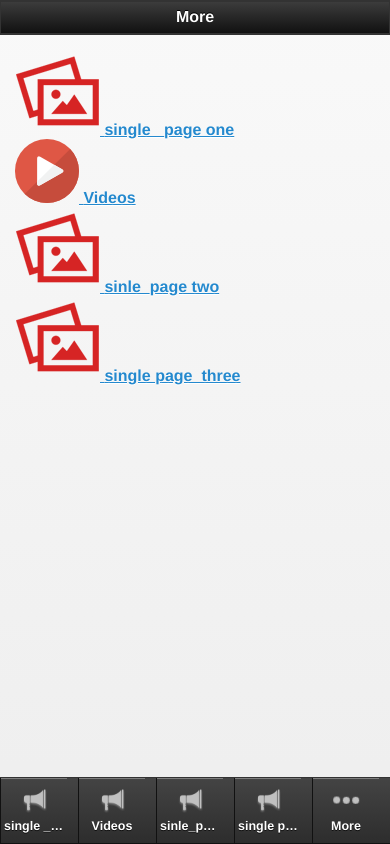
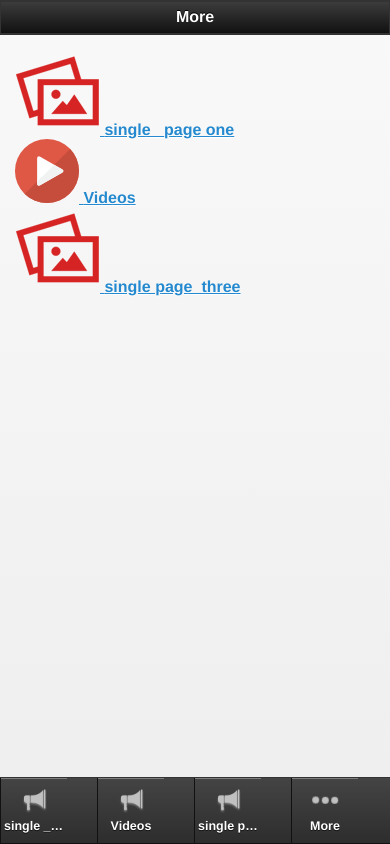
Before and after one commit to jarnailboparai/neha_12_singlepage_564, a plain HTML site: page more.html in a window 390 px wide. Drawn offline with Linux system fonts and the light colour scheme.

Commit message:
neha_12_singlepage_564

```diff
--- a/more.html
+++ b/more.html
@@ -113,15 +113,6 @@
 	</div>
 
 			<div class="app_feature_list">
-			<a class="item link" href="staticpage_3186.html" rel="external" data-ajax="flase"  >
-																	<img src="images/staticpage.png " />
-										</a>
-		<a href="staticpage_3186.html" rel="external" data-ajax="flase"  >
-				<label>sinle_page two</label>
-		</a>
-	</div>
-
-			<div class="app_feature_list">
 			<a class="item link" href="staticpage_3187.html" rel="external" data-ajax="flase"  >
 																	<img src="images/staticpage.png " />
 										</a>
@@ -142,7 +133,7 @@
 
             <style> .nav-glyphish-example .ui-btn .ui-btn-inner { padding-top: 40px !important; width: 60px!important;}		.nav-glyphish-example .ui-btn .ui-icon { width: 30px!important; height: 30px!important; margin-left: -15px !important; box-shadow: none!important; -moz-box-shadow: none!important; -webkit-box-shadow: none!important; -webkit-border-radius: 0 !important; border-radius: 0 !important; }#tab1 .ui-icon { background:  url("icons_tech_1579.png") 50% 50% no-repeat; background-size: 50px 50px; }#tab2 .ui-icon { background:  url("icons_communication_1092.png") 50% 50% no-repeat; background-size: 50px 50px; }#tab3 .ui-icon { background:  url("64Px_-_504-11.png") 50% 50% no-repeat; background-size: 30px 30px; }#tab4 .ui-icon { background:  url("64Px_-_504-210.png") 50% 50% no-repeat; background-size: 30px 30px; }#tab5 .ui-icon { background:  url("more.png") 50% 50% no-repeat; background-size: 30px 30px; }</style>
 
-            <div data-role="footer" data-position="fixed" class="nav-glyphish-example" data-id="myfooter" data-theme="a" data-tap-toggle="false"><div data-role="navbar" class="nav-glyphish-example"><ul><li><a href="staticpage_3184.html" id="tab2" data-icon="custom" rel="external"  data-gourl="staticpage_3184.html" class="" onclick="window.open('staticpage_3184.html','_self', 'location=yes')">single _page one</a></li><li><a href="video_3185.html" id="tab2" data-icon="custom" rel="external"  data-gourl="video_3185.html" class="" onclick="window.open('video_3185.html','_self', 'location=yes')">Videos</a></li><li><a href="staticpage_3186.html" id="tab2" data-icon="custom" rel="external"  data-gourl="staticpage_3186.html" class="" onclick="window.open('staticpage_3186.html','_self', 'location=yes')">sinle_page two</a></li><li><a href="staticpage_3187.html" id="tab2" data-icon="custom" rel="external"  data-gourl="staticpage_3187.html" class="" onclick="window.open('staticpage_3187.html','_self', 'location=yes')">single page_three</a></li><li><a href="more.html" id="tab5" data-icon="custom" rel="external">More</a></li></ul></div></div>
+            <div data-role="footer" data-position="fixed" class="nav-glyphish-example" data-id="myfooter" data-theme="a" data-tap-toggle="false"><div data-role="navbar" class="nav-glyphish-example"><ul><li><a href="staticpage_3184.html" id="tab2" data-icon="custom" rel="external"  data-gourl="staticpage_3184.html" class="" onclick="window.open('staticpage_3184.html','_self', 'location=yes')">single _page one</a></li><li><a href="video_3185.html" id="tab2" data-icon="custom" rel="external"  data-gourl="video_3185.html" class="" onclick="window.open('video_3185.html','_self', 'location=yes')">Videos</a></li><li><a href="staticpage_3187.html" id="tab2" data-icon="custom" rel="external"  data-gourl="staticpage_3187.html" class="" onclick="window.open('staticpage_3187.html','_self', 'location=yes')">single page_three</a></li><li><a href="more.html" id="tab5" data-icon="custom" rel="external">More</a></li></ul></div></div>
 
         </div>
 
```
Also changed, not shown: index.html (+0 -9 lines).
